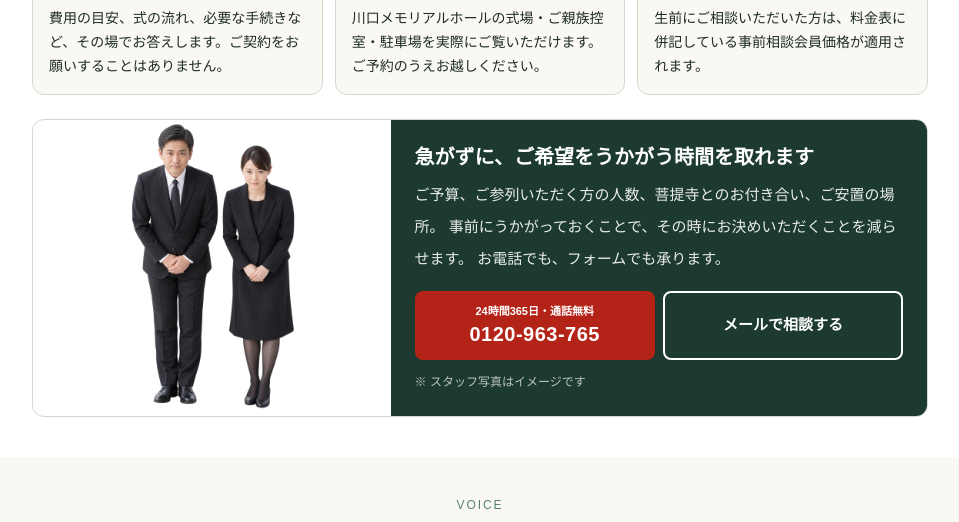
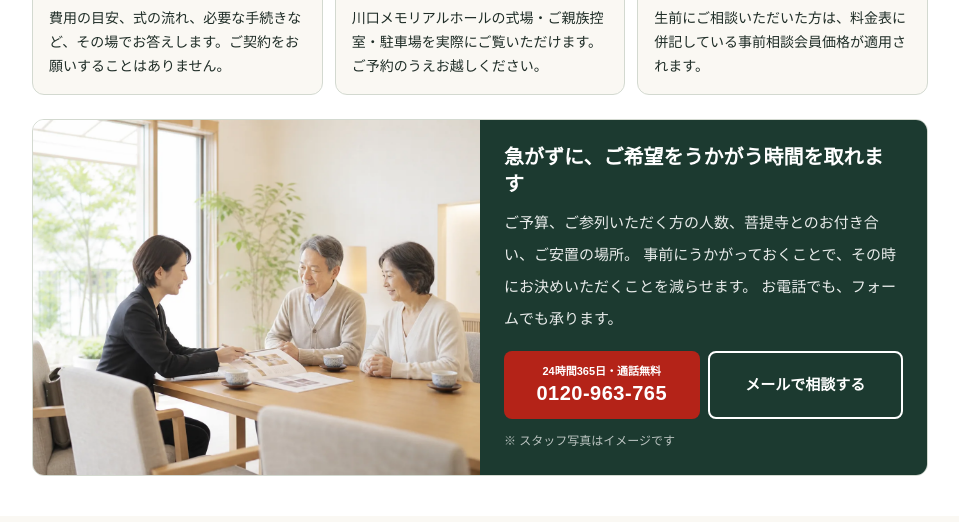
Before and after one commit to kawaguchimemorial-del/kawaguchitenrei-site, a Next.js app: page /lp in a window 1280 px wide. Shown: the part 7520-8042 px from the top of the page, without its empty margins (160-1119 px from the left). Built offline with nearby package versions, Linux system fonts and the light colour scheme; no server answers.

Commit message:
feat(lp): use a consultation scene for the pre-need section
Replace the bowing cut-out with a daytime meeting photo that matches
what the section is about.

Co-Authored-By: Claude Opus 5 (1M context) <noreply@anthropic.com>
Claude-Session: https://claude.ai/code/session_01C6VFS9KNAsR4g9okj1HjuM

```diff
--- a/app/lp/LpPreneed.tsx
+++ b/app/lp/LpPreneed.tsx
@@ -63,18 +63,18 @@ export function LpPreneed() {
         </div>
 
         <div className="mt-6 overflow-hidden rounded-xl border border-line md:flex">
-          <div className="relative h-44 w-full md:h-auto md:w-2/5">
+          <div className="relative h-48 w-full md:h-auto md:w-1/2">
             <Image
-              src="/images/lp/staff-greeting.webp"
-              alt="ご相談にお迎えする葬祭スタッフ（イメージ）"
+              src="/images/lp/preneed-meeting.webp"
+              alt="明るい応接室でご夫婦の事前相談に応じる葬祭スタッフ（イメージ）"
               fill
               loading="lazy"
-              sizes="(min-width: 768px) 320px, 100vw"
-              className="object-contain object-bottom md:object-center"
+              sizes="(min-width: 768px) 480px, 100vw"
+              className="object-cover"
             />
           </div>
           <div className="flex-1 bg-brand-deep p-5 text-white md:p-6">
-            <p className="text-[18px] font-black leading-snug md:text-xl">
+            <p className="text-[18px] font-black leading-snug md:text-lg lg:text-xl">
               急がずに、ご希望をうかがう時間を取れます
             </p>
             <p className="mt-2 text-[14px] font-medium leading-7 text-white/90 md:text-[15px] md:leading-8">
@@ -82,7 +82,7 @@ export function LpPreneed() {
               事前にうかがっておくことで、その時にお決めいただくことを減らせます。
               お電話でも、フォームでも承ります。
             </p>
-            <div className="mt-4 grid gap-2 sm:grid-cols-2">
+            <div className="mt-4 grid gap-2 sm:grid-cols-2 md:grid-cols-1 lg:grid-cols-2">
               <a
                 href={PHONE_HREF}
                 className="flex flex-col items-center rounded-lg bg-emergency px-4 py-3 transition hover:bg-emergency-deep"
@@ -90,7 +90,7 @@ export function LpPreneed() {
                 <span className="text-[11px] font-bold">
                   24時間365日・通話無料
                 </span>
-                <span className="text-xl font-bold tracking-wide">
+                <span className="whitespace-nowrap text-xl font-bold tracking-wide">
                   {PHONE_DISPLAY}
                 </span>
               </a>
```
Also changed, not shown: public/images/lp/preneed-meeting.webp (added).
